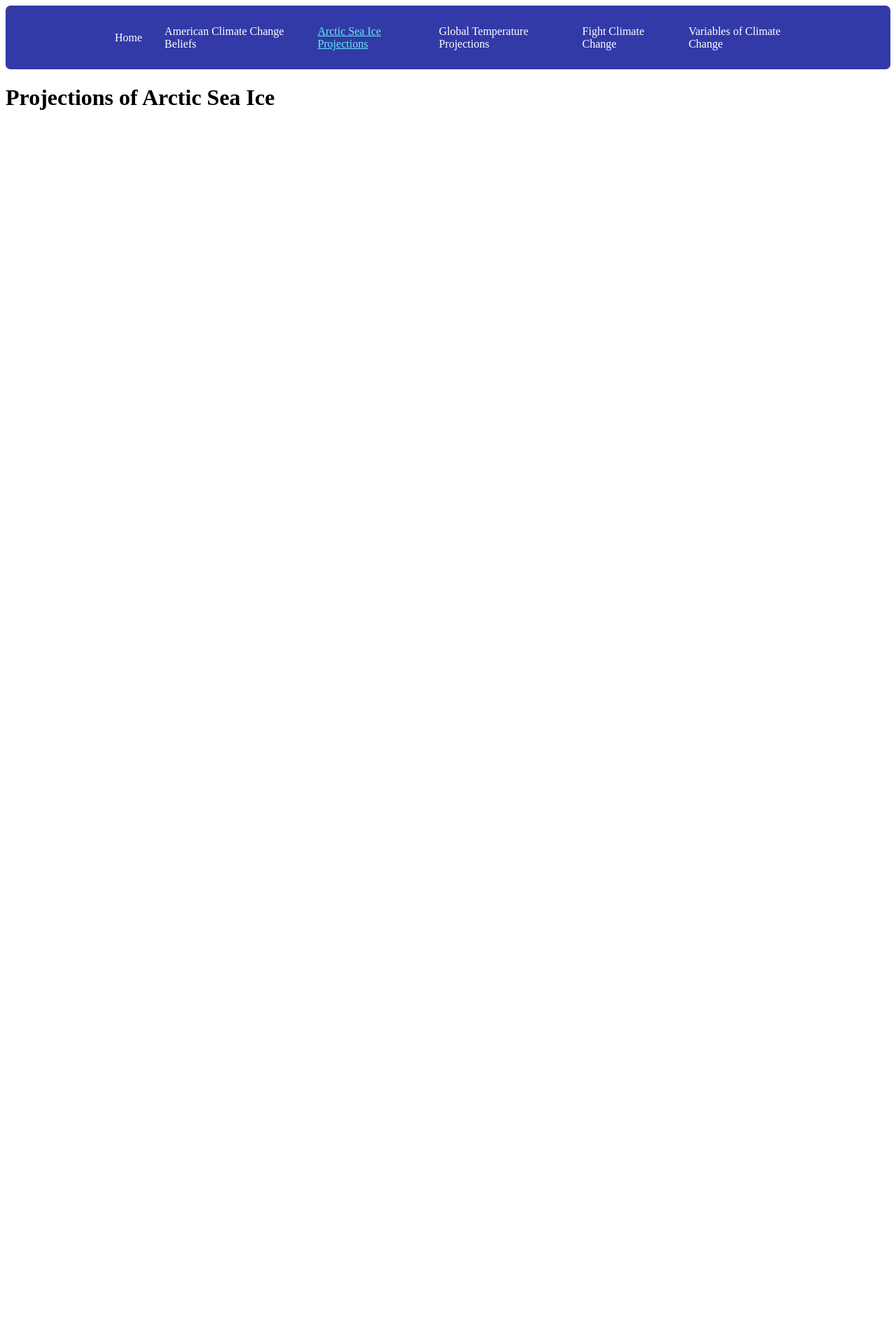
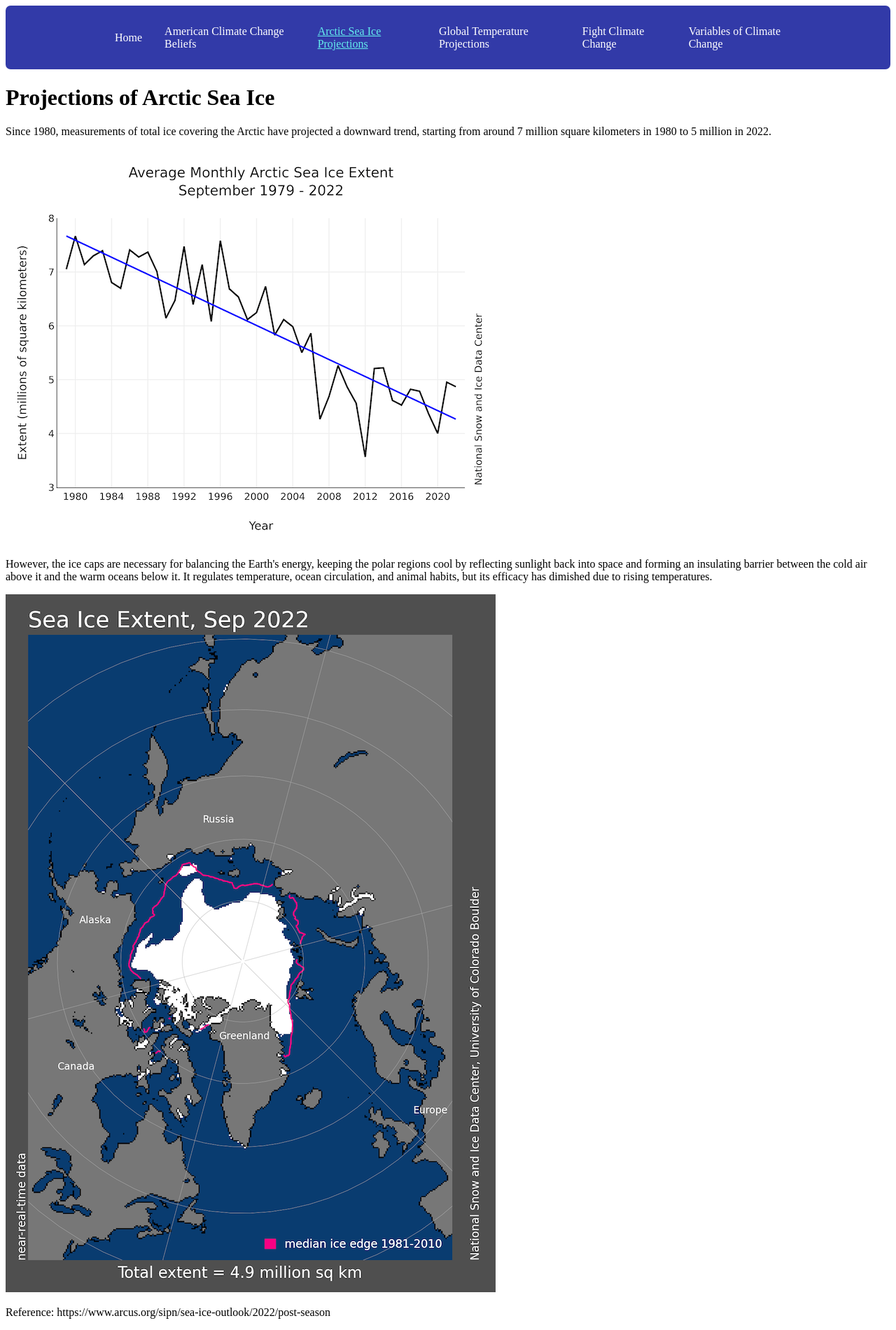
Before and after one commit to CS222-UIUC/course-project-group-21, a React (Create React App) app in the folder frontend/: page /arctic_ice in a window 1280 px wide. Shown: the whole page at 70% size. Before the commit the page ends 800 px from the top, so only its background shows below. Built offline with nearby package versions, Linux system fonts and the light colour scheme.

Commit message:
Updated "Projections of Arctic Sea Ice"

```diff
--- a/frontend/src/pages/arctic_ice.js
+++ b/frontend/src/pages/arctic_ice.js
@@ -1,11 +1,30 @@
 import React from "react";
+
+import chart from "./Arctic Sea Ice Chart.png"
+import visual from "./Change In Arctic Ice.png"
 
 const Ice = () => {
   return (
-    <div>
-      <h1>
-        Projections of Arctic Sea Ice
-      </h1>
+    <div className="d-flex justify-content-center">
+      <div>
+        <h1>
+          Projections of Arctic Sea Ice
+        </h1>
+        <p>
+          Since 1980, measurements of total ice covering the Arctic have projected a downward trend, starting from around 7 million square kilometers in 1980 to 5 million in 2022.
+        </p>
+      </div>
+      <div>
+        <img src={chart} alt="Average Monthly Sea Ice"/>
+      </div>
+        <p>
+          However, the ice caps are necessary for balancing the Earth's energy, keeping the polar regions cool by reflecting sunlight back into space and forming an insulating barrier between the cold air above it and the warm oceans below it.
+          It regulates temperature, ocean circulation, and animal habits, but its efficacy has dimished due to rising temperatures.
+        </p>
+      <div>
+        <img src={visual} alt="Change In Arctic Sea Ice"/>
+      </div>
+      <p>Reference: https://www.arcus.org/sipn/sea-ice-outlook/2022/post-season</p>
     </div>
   );
 };
```
Also changed, not shown: frontend/src/pages/Arctic Sea Ice Chart.png (added), frontend/src/pages/Change In Arctic Ice.png (added).
